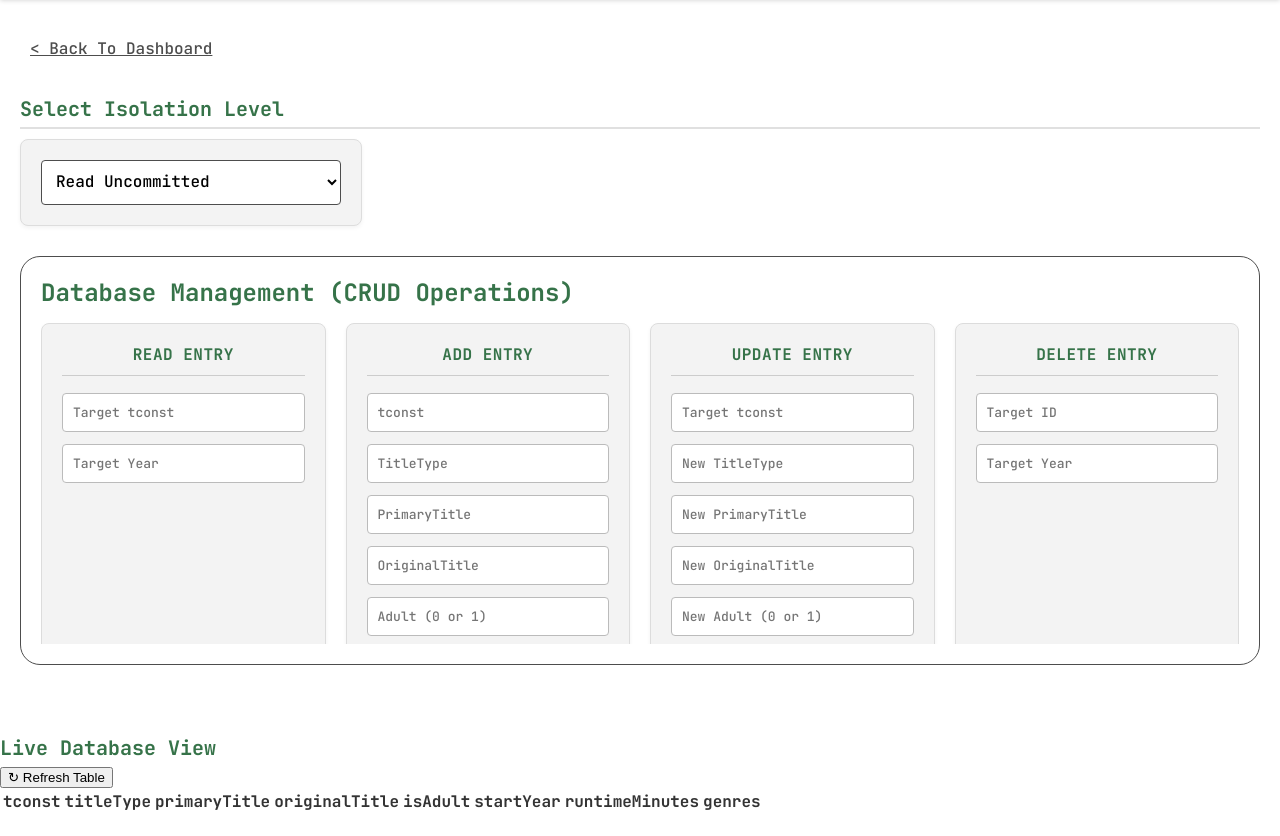
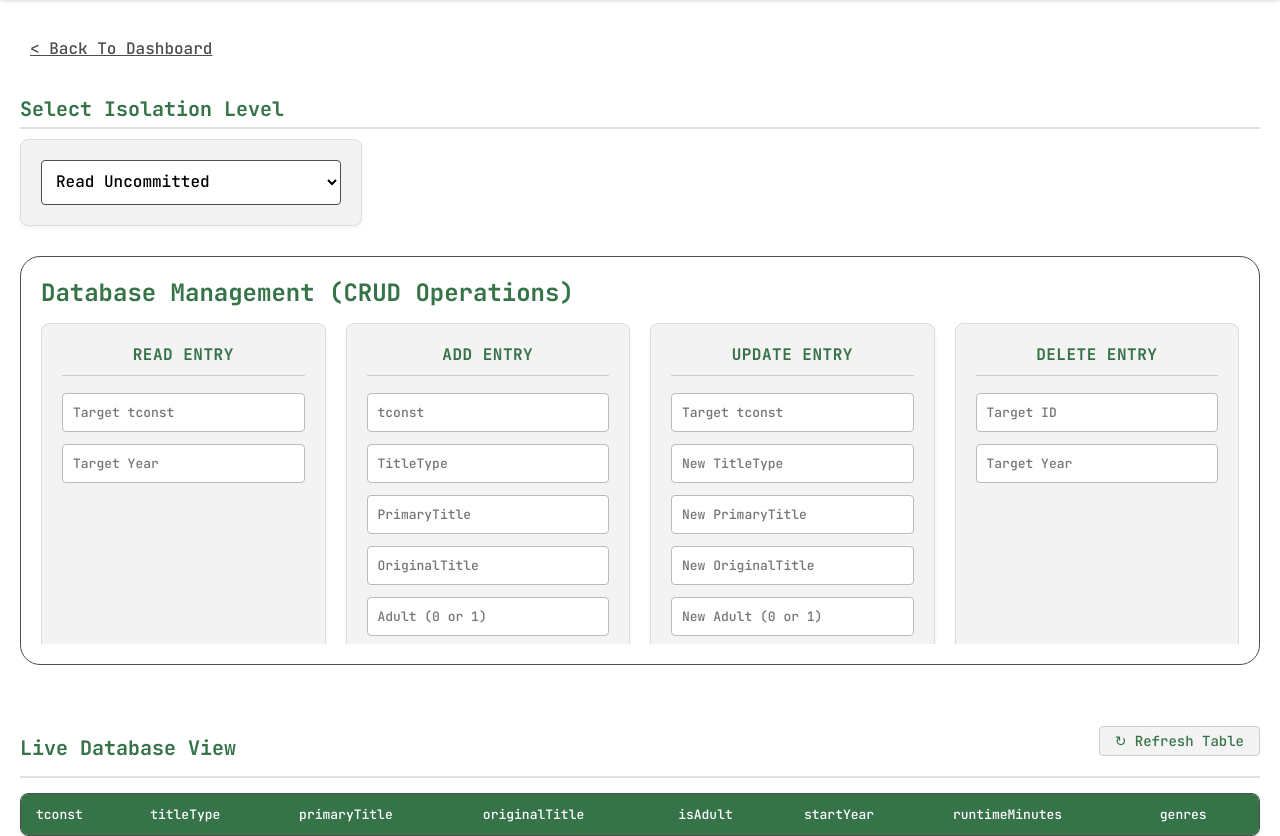
Before and after one commit to RJ3L/mco2_stadvdb_webapp, a website: page public/concurrency.html in a window 1280 px wide. Shown: the part 85-921 px from the top of the page. Before the commit the page ends 900 px from the top, so only its background shows below. Drawn offline with Linux system fonts and the light colour scheme.

Commit message:
Update concurrency.css

```diff
--- a/public/concurrency.css
+++ b/public/concurrency.css
@@ -146,8 +146,6 @@ body {
     background-color: #fff;
 }
 
-/* Buttons */
-/* Spacer pushes button to bottom of flex container */
 .spacer {
     flex-grow: 1;
 }
@@ -170,3 +168,72 @@ body {
 .crud-button:hover {
     background-color: #265233;
 }
+
+.database-section {
+    margin: 0 20px 0 20px;
+}
+
+.database-row {
+    display: flex;
+    justify-content: space-between;
+    align-items: center;
+    margin-bottom: 15px;
+    border-bottom: 2px solid #E0E0E0;
+    padding-bottom: 10px;
+}
+
+.refresh-button {
+    background: #F3F3F3;
+    border: 1px solid #ccc;
+    color: #367349;
+    padding: 5px 15px;
+    border-radius: 4px;
+    cursor: pointer;
+    font-family: 'JetBrains Mono', monospace;
+    font-size: 14px;
+}
+.refresh-button:hover {
+    background: #e0e0e0;
+}
+
+.table-container {
+    width: 100%;
+    overflow-x: auto;
+    background: #FFFFFF;
+    border: 1px solid #4D4D4D;
+    border-radius: 8px;
+    box-shadow: 0 4px 6px rgba(0,0,0,0.05);
+}
+
+.database-table {
+    width: 100%;
+    border-collapse: collapse;
+    font-family: 'JetBrains Mono', monospace;
+    font-size: 13px;
+    text-align: left;
+}
+
+.database-table thead {
+    background-color: #367349;
+    color: #FFFFFF;
+}
+
+.database-table th {
+    padding: 12px 15px;
+    font-weight: 500;
+    white-space: nowrap;
+}
+
+.database-table td {
+    padding: 10px 15px;
+    border-bottom: 1px solid #eee;
+    color: #333;
+}
+
+.database-table tbody tr:nth-child(even) {
+    background-color: #F9F9F9;
+}
+
+.database-table tbody tr:hover {
+    background-color: #E8F5E9;
+}
```
